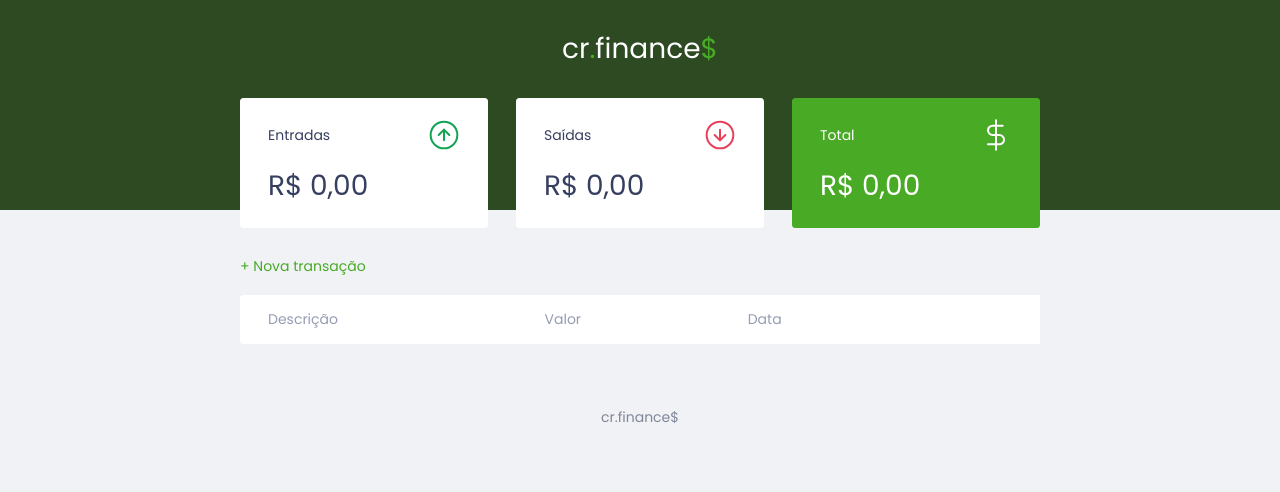
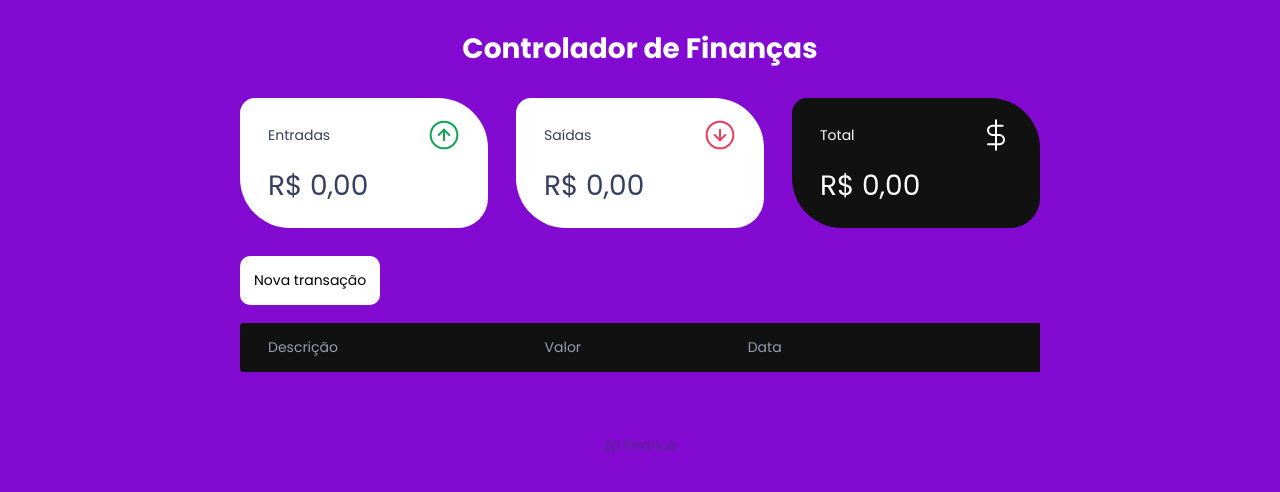
Before and after one commit to Iran55/Controlador-de-Finan-as, a plain HTML site: page index.html in a window 1280 px wide. Drawn offline with Linux system fonts and the light colour scheme.

Commit message:
commit
mudança no layout e cores no css

```diff
--- a/index.html
+++ b/index.html
@@ -4,19 +4,20 @@
 <head>
     <meta charset="UTF-8">
     <meta name="viewport" content="width=device-width, initial-scale=1.0">
+    <meta name="theme-color" content="rgb(130, 10, 209);">
     <link rel="stylesheet" href="./style.css">
     <link rel="shortcut icon" href="./assets/money.svg" type="image/x-icon">
     <link rel="preconnect" href="https://fonts.gstatic.com">
     <link
         href="https://fonts.googleapis.com/css2?family=Poppins:ital,wght@0,100;0,200;0,400;0,700;1,100;1,200;1,400&display=swap"
         rel="stylesheet">
-    <title>cr.finance$</title>
+    <title>Zp.finance</title>
 </head>
 
 <body>
 
     <header>
-        <h1 id="logo">cr<span class="logo2">.</span>finance<span class="logo2">$</span></h1>
+        <h1>Controlador de Finanças</h1>
     </header>
 
     <main class="container">
@@ -47,14 +48,11 @@
                 <p id="totalDisplay">R$0,00</p>
             </div>
 
-
-
-
         </section>
         <section id="transaction">
             <h2 class="sr-only">Transações</h2>
 
-            <a href="#" onclick="Modal.open()" class="button new">+ Nova transação</a>
+            <a href="#" onclick="Modal.open()" class="button new">Nova transação</a>
 
             <table id="data-table">
                 <thead>
@@ -70,7 +68,6 @@
                 </tbody>
             </table>
         </section>
-
 
     </main>
 
@@ -107,10 +104,8 @@
         </div>
     </div>
 
-
-
     <footer>
-        <p>cr.finance$</p>
+        <p>Zp.finance</p>
     </footer>
 
 
--- a/style.css
+++ b/style.css
@@ -14,7 +14,7 @@ html {
 }
 
 body{
-    background: #f0f2f5;
+    background: rgb(130, 10, 209);
     font-family: 'Poppins', sans-serif;
 }
 
@@ -43,10 +43,18 @@ h2 {
     font-weight: normal;
 }
 
+h1{
+
+    color:#fff
+}
 /* titles*/
 a {
-    color: #49aa26;
+    color: #000000;
     text-decoration: none;
+    background-color: #fff;
+    border-radius: 10px;
+    padding: 1rem
+
 }
 
 a:hover {
@@ -101,7 +109,7 @@ button:hover {
 
 /* estilo do header */
 header {
-    background: #2d4a22;
+    background: rgb(130, 10, 209);
     padding: 2rem 0 10rem;
     text-align: center;
 }
@@ -128,7 +136,7 @@ header {
 .card {
     background: white;
     padding: 1.5rem 2rem;
-    border-radius: .25rem;
+    border-radius: 15px 50px 30px;
 
     margin-bottom: 2rem;
 
@@ -154,7 +162,7 @@ header {
 
 
 .card.total {
-    background: #49aa26;
+    background: rgb(17 17 17);
     color: white;
 }
 
@@ -174,13 +182,11 @@ header {
 }
 
 table th {
-    background: white;
+    background: #111111;
 
     font-weight: normal;
     padding: 1rem 2rem;
-
     text-align: left;
-
 }
 
 table td {
@@ -188,7 +194,7 @@ table td {
 
     padding: 1rem 2rem;
 
-}
+}0
 
 table tbody tr {
     opacity: 0.7
```
Also changed, not shown: 1 other file.
